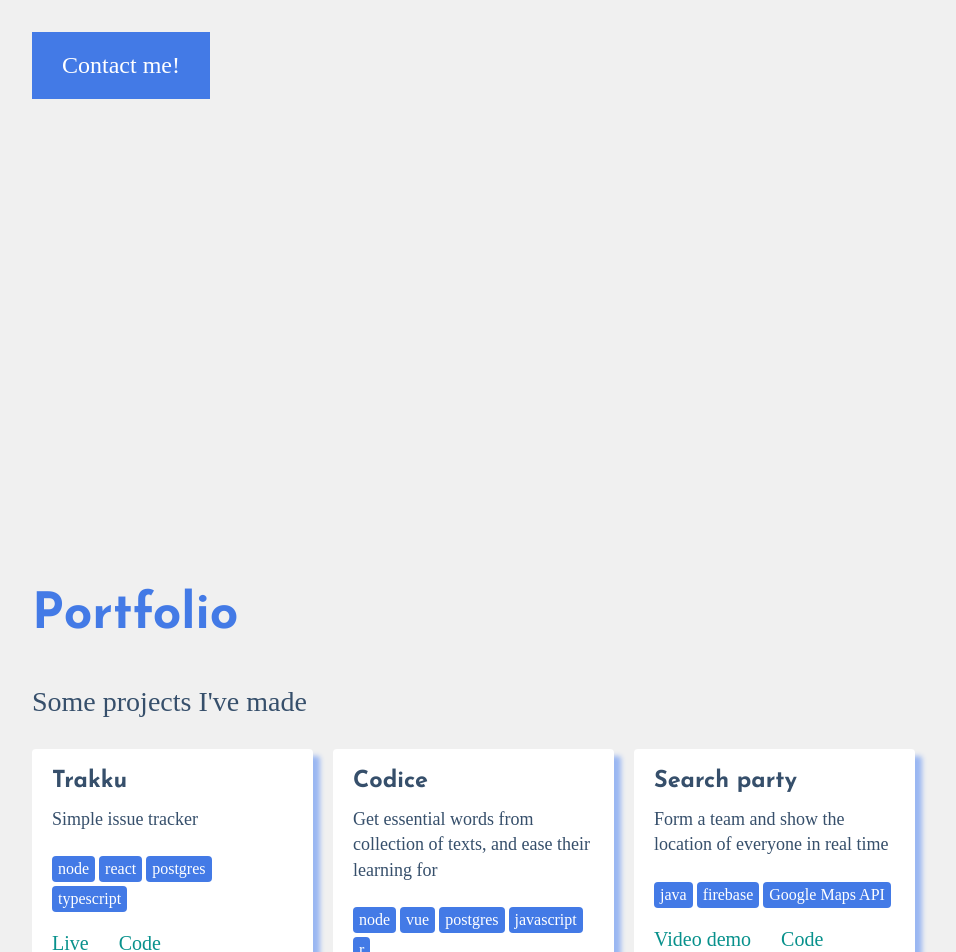
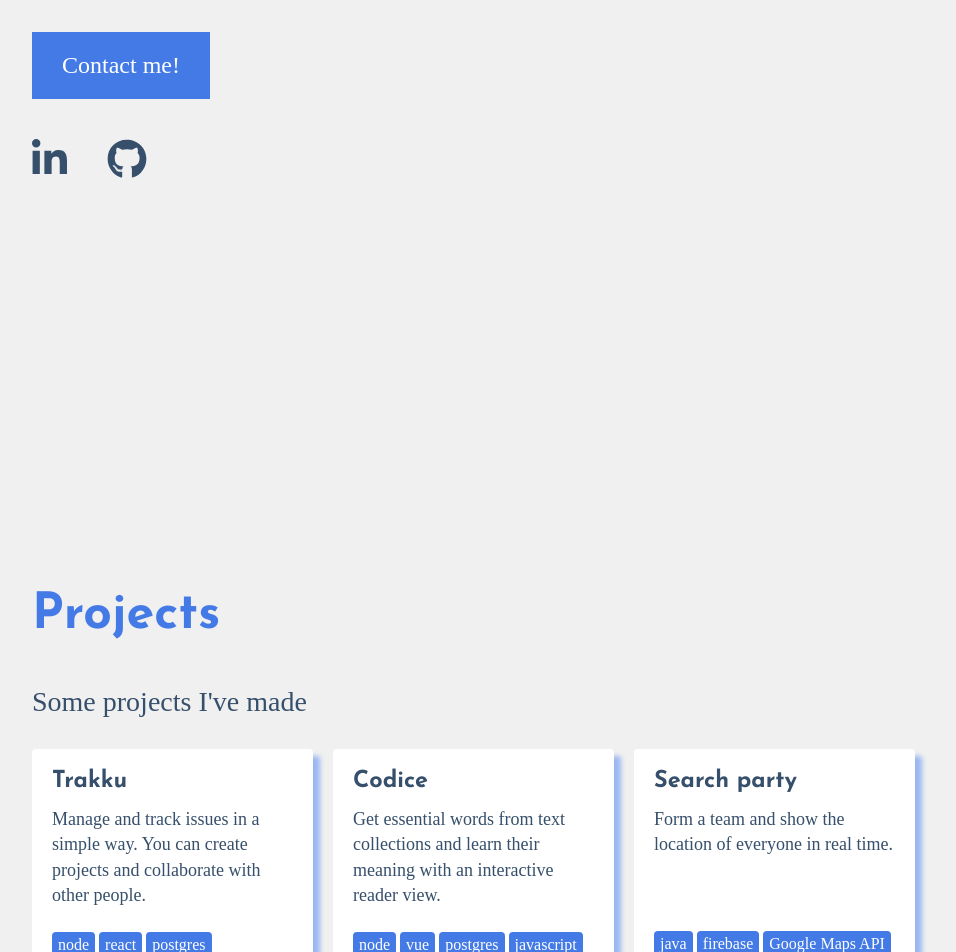
Before and after one commit to edgar8acas/portfolio, a React (Create React App) app: page / in a window 1280 px wide. Shown: the part 320-1272 px from the top of the page, without its empty margins (16-972 px from the left). Built offline with nearby package versions, Linux system fonts and the light colour scheme; the HTML template or start-up script is replaced by a standard one; a web font is replaced by a local one.

Commit message:
add linkedin and github links, improve projects

```diff
--- a/package.json
+++ b/package.json
@@ -3,6 +3,10 @@
   "version": "0.1.0",
   "private": true,
   "dependencies": {
+    "@fortawesome/fontawesome-svg-core": "^1.2.32",
+    "@fortawesome/free-brands-svg-icons": "^5.15.1",
+    "@fortawesome/free-solid-svg-icons": "^5.15.1",
+    "@fortawesome/react-fontawesome": "^0.1.14",
     "@testing-library/jest-dom": "^4.2.4",
     "@testing-library/react": "^9.3.2",
     "@testing-library/user-event": "^7.1.2",
--- a/src/App.css
+++ b/src/App.css
@@ -1,6 +1,6 @@
 .site-section {
   padding: 2rem;
-  height: 100vh;
+  min-height: 100vh;
 }
 
 .site-section h2 {
--- a/src/scenes/Home/components/AboutMe/index.js
+++ b/src/scenes/Home/components/AboutMe/index.js
@@ -1,13 +1,13 @@
 import React from "react";
 import "./styles.css";
 
-function Header() {
+function AboutMe() {
   return (
     <p className="about-me">
       I'm Edgar Ochoa, a software engineer from Mexico. I love making web
-      applications using React and Node.
+      applications. Scroll down to see my work!
     </p>
   );
 }
 
-export default Header;
+export default AboutMe;
--- a/src/scenes/Home/components/Landing/index.js
+++ b/src/scenes/Home/components/Landing/index.js
@@ -1,4 +1,6 @@
 import React from "react";
+import { FontAwesomeIcon } from "@fortawesome/react-fontawesome";
+import { faLinkedinIn, faGithub } from '@fortawesome/free-brands-svg-icons';
 import "./styles.css";
 
 function Landing(props) {
@@ -9,6 +11,14 @@ function Landing(props) {
       </h1>
       {props.aboutMe}
       <a href="#contact" className="contact-me-btn">Contact me!</a>
+      <div className="social-icons">
+        <a href="https://linkedin.com/in/edgarochoadev" title="LinkedIn" target="_blank" rel="noopener noreferrer">
+          <FontAwesomeIcon icon={faLinkedinIn} size="2x" />
+        </a>
+        <a href="https://github.com/edgar8acas/" title="Github" target="_blank" rel="noopener noreferrer">
+          <FontAwesomeIcon icon={faGithub} size="2x" />
+        </a>
+      </div>
     </section>
   );
 }
--- a/src/scenes/Home/components/Landing/styles.css
+++ b/src/scenes/Home/components/Landing/styles.css
@@ -17,3 +17,23 @@
 .contact-me-btn:hover {
   background-color: var(--darkPrimary);
 }
+
+.social-icons {
+  margin-top: 2rem;
+  display: flex;
+  align-items: center;
+}
+
+.social-icons a {
+  margin-right: 2rem;
+}
+
+.social-icons a:link,
+.social-icons a:visited {
+  color: var(--secondaryColor);
+}
+
+.social-icons a:hover {
+  color: var(--primaryColor);
+  transition: color 0.1s ease-in-out;
+}
--- a/src/scenes/Home/components/Portfolio/Projects.jsx
+++ b/src/scenes/Home/components/Portfolio/Projects.jsx
@@ -9,7 +9,8 @@ export const Projects = () => {
         projectLink="https://app.trakku.net"
         codeLink="https://github.com/edgar8acas/trakku"
       >
-        Simple issue tracker
+        Manage and track issues in a simple way. You can create projects and
+        collaborate with other people.
       </Project>
       <Project
         title="Codice"
@@ -17,8 +18,8 @@ export const Projects = () => {
         projectLink="https://codice.edgarochoa.dev"
         codeLink="https://github.com/edgar8acas/codice"
       >
-        Get essential words from collection of texts, and ease their learning
-        for
+        Get essential words from text collections and learn their meaning with
+        an interactive reader view.
       </Project>
       <Project
         title="Search party"
@@ -27,7 +28,7 @@ export const Projects = () => {
         codeLink="https://github.com/edgar8acas/search-party"
         liveText="Video demo"
       >
-        Form a team and show the location of everyone in real time
+        Form a team and show the location of everyone in real time.
       </Project>
     </div>
   );
--- a/src/scenes/Home/components/Portfolio/index.js
+++ b/src/scenes/Home/components/Portfolio/index.js
@@ -5,7 +5,7 @@ import "./styles.css";
 function Portfolio() {
   return (
     <section className="site-section" id="portfolio">
-      <h2>Portfolio</h2>
+      <h2>Projects</h2>
       <p>Some projects I've made</p>
       <Projects />
     </section>
--- a/src/scenes/Home/components/Portfolio/styles.css
+++ b/src/scenes/Home/components/Portfolio/styles.css
@@ -27,6 +27,12 @@
   border-radius: 4px;
   padding: 1rem;
   box-shadow: 8px 6px 5px -1px var(--lightPrimary);
+  position: relative;
+}
+
+.Project:hover {
+  transform: scale(1.05);
+  transition: all 200ms ease-in-out;
 }
 
 .Project h3 {
@@ -37,12 +43,15 @@
 .Project p {
   margin-top: 0;
   font-size: 0.9rem;
+  min-height: 5rem;
 }
 
 .Project ul {
   padding: 0;
   display: flex;
   flex-wrap: wrap;
+  min-height: 4rem;
+  align-content: flex-start;
 }
 
 .Project li {
@@ -58,6 +67,8 @@
 
 .Project .links {
   display: flex;
+  position: absolute;
+  bottom: 1rem;
 }
 
 .Project .links > a {
```
Also changed, not shown: 1 other file (tests, documents, lock files or other folders).
